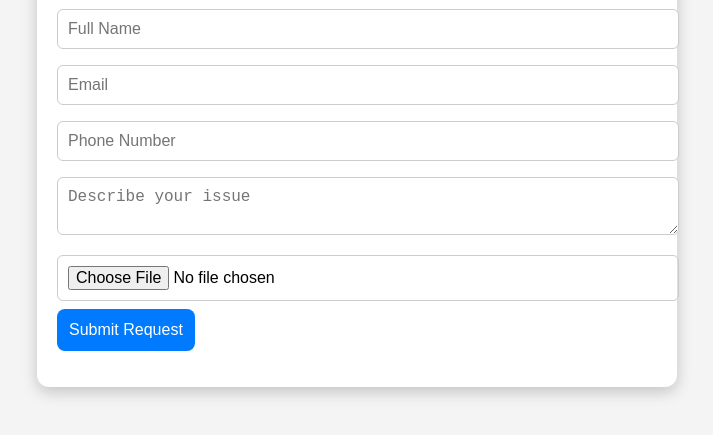
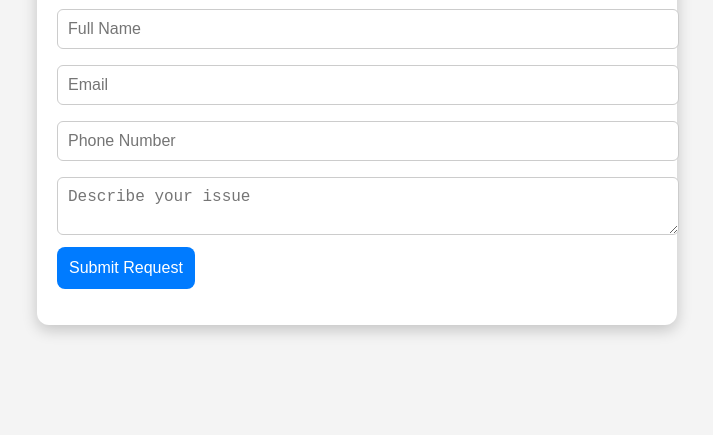
Before and after one commit to EddieTheDog/ipad-checkin-kiosk, a plain HTML site: page frontend/index.html in a window 1280 px wide. Shown: the part 119-554 px from the top of the page, without its empty margins (283-996 px from the left). Drawn offline with Linux system fonts and the light colour scheme.

Commit message:
Update index.html

```diff
--- a/frontend/index.html
+++ b/frontend/index.html
@@ -14,7 +14,6 @@
       <input type="email" name="email" placeholder="Email" required>
       <input type="tel" name="phone" placeholder="Phone Number" required>
       <textarea name="request" placeholder="Describe your issue" required></textarea>
-      <input type="file" name="image" accept="image/*">
       <button type="submit">Submit Request</button>
   </form>
   <p id="message"></p>
```
